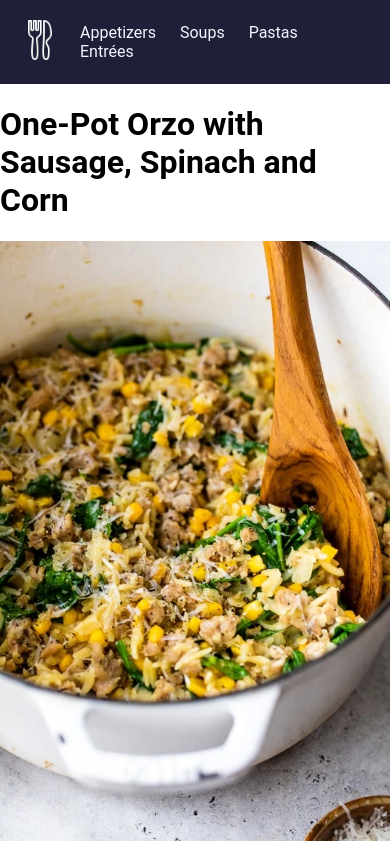
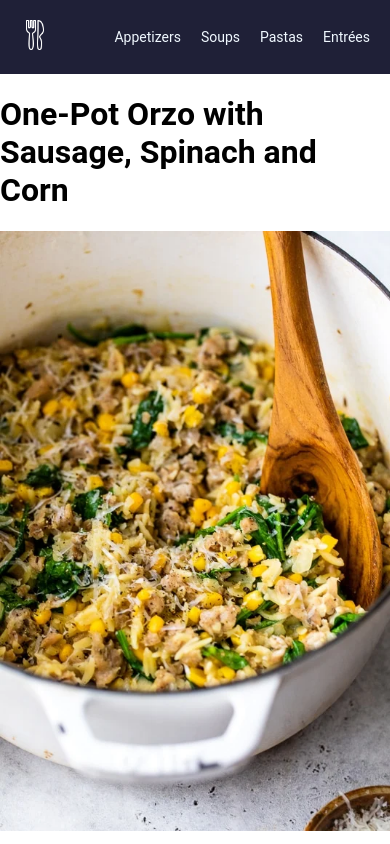
Before and after one commit to NoneTheWeisser/odin-recipes, a plain HTML site: page recipes/orzo.html in a window 390 px wide. Shown: the top 844 px of the page. Drawn offline with Linux system fonts and the light colour scheme.

Commit message:
adding in mobile settings

```diff
--- /dev/null
+++ b/script.js
@@ -0,0 +1,5 @@
+document.addEventListener("DOMContentLoaded", readyNow);
+
+function readyNow() {
+  console.log("DOM is loaded!");
+}
--- a/styles.css
+++ b/styles.css
@@ -79,22 +79,6 @@ body {
   box-shadow: 0 4px 12px rgba(0, 0, 0, 0.3);
 }
 
-/* Responsive design for mobile */
-@media (max-width: 768px) {
-  .hero {
-    flex-direction: column;
-    text-align: center;
-    padding: 20px;
-  }
-
-  .hero-image {
-    margin-top: 20px;
-  }
-
-  .hero-image img {
-    max-width: 90%;
-  }
-}
 
 /* Quote Section */
 .quote {
@@ -168,13 +152,6 @@ body {
   color: #555 ;
 }
 
-@media (max-width: 600px) {
-  .info-cards {
-    flex-direction: column;
-    align-items: center;
-  }
-}
-/*stack on smaller screen */
 
 .cta {
   display: flex;
@@ -228,3 +205,52 @@ body {
   cursor: pointer;
   flex-shrink: 0;
 }
+
+@media (max-width: 600px) {
+  .nav-links {
+    display: flex;
+    flex-wrap: nowrap;
+    gap: 10px;
+    font-size: 14px;
+  }
+
+  .nav-links a {
+    margin-left: 10px;
+    white-space: nowrap; /* Prevent wrapping individual link text */
+  }
+
+  .logo img {
+    height: 30px; /* Slightly smaller logo on mobile */
+  }
+
+  .header {
+    flex-wrap: wrap;
+    gap: 10px;
+  }
+}
+
+
+@media (max-width: 600px) {
+  .info-cards {
+    flex-direction: column;
+    align-items: center;
+  }
+}
+/*stack on smaller screen */
+
+/* Responsive design for mobile */
+@media (max-width: 768px) {
+  .hero {
+    flex-direction: column;
+    text-align: center;
+    padding: 20px;
+  }
+
+  .hero-image {
+    margin-top: 20px;
+  }
+
+  .hero-image img {
+    max-width: 90%;
+  }
+}
```
Also changed, not shown: index.html (+2 -1 lines).
